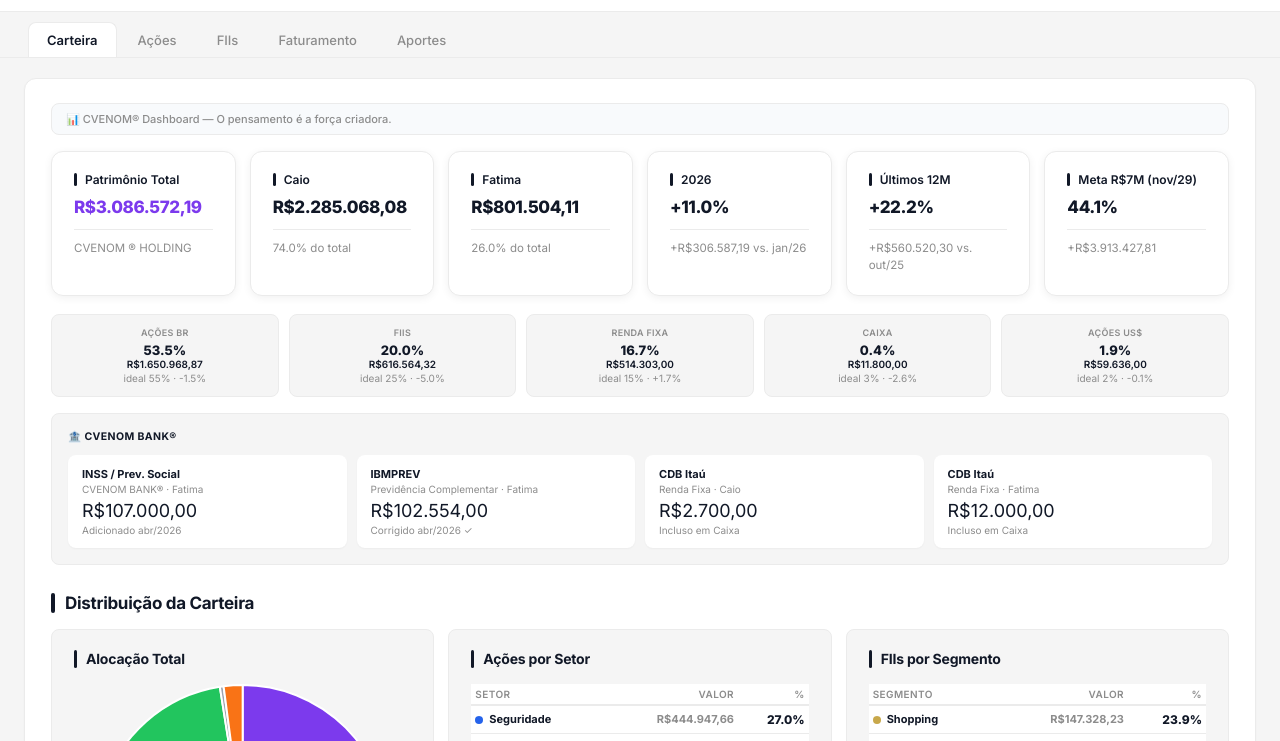
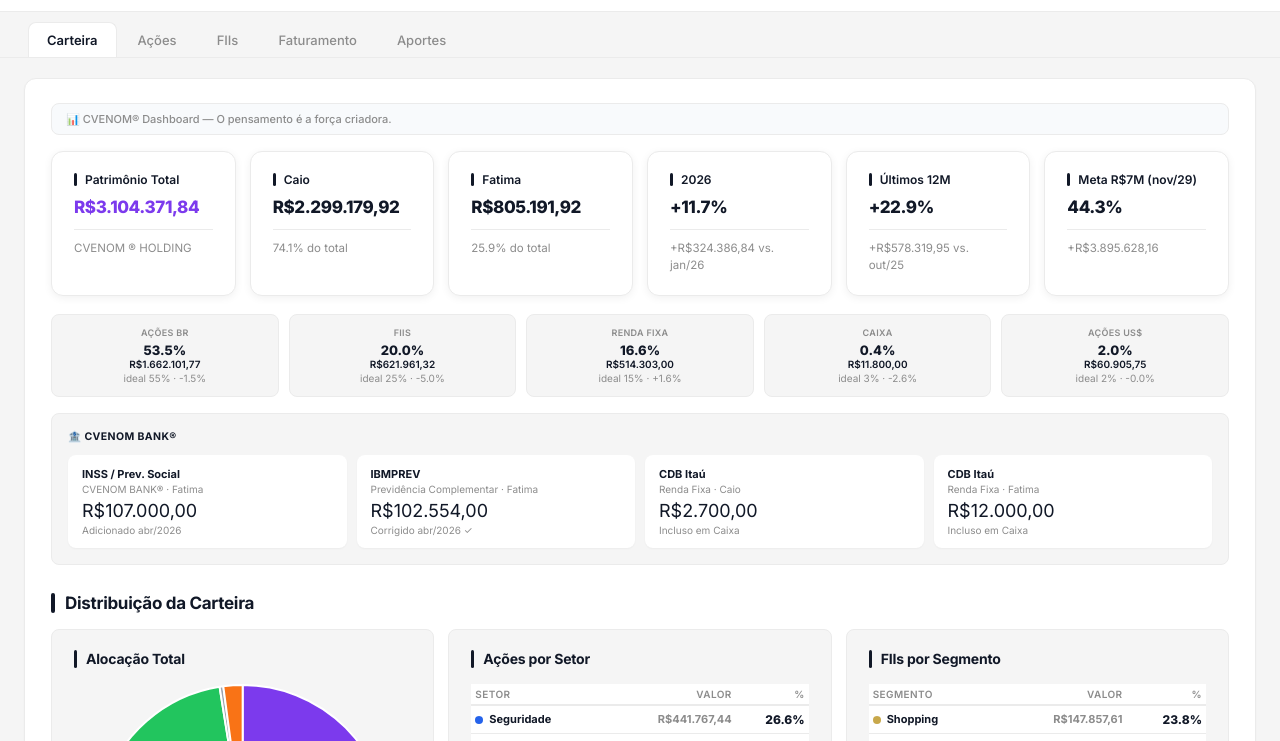
Before and after one commit to caiovenom/cvenom-dashboard, a plain HTML site: page index.html in a window 1280 px wide. Shown: the part 46-787 px from the top of the page. Drawn offline with nearby package versions, Linux system fonts and the light colour scheme.

Commit message:
sync: 25/11 v2

```diff
--- a/index.html
+++ b/index.html
@@ -658,36 +658,36 @@ const META_TOTAL_MES = 40000;
 // ── DADOS ESTÁTICOS — atualizados planilha 25/11/2026 ──────────────────
 const PMA={'BBAS3':[18.94,-21.1],'BBDC3':[14.55,-10.7],'BBSE3':[25.37,46.6],'CXSE3':[14.03,52.2],'EGIE3':[23.14,11.0],'ISAE4':[20.30,31.2],'ITSA4':[5.05,165.3],'KLBN11':[15.89,9.6],'PETR4':[26.92,63.5],'TAEE11':[28.52,47.2],'VALE3':[48.26,25.8],'VIVT3':[14.31,141.3],'WEGE3':[17.26,192.0]};
 const ACOES=[
-  {s:'VALE3', p:55.48,pm:62.6, vuc:63.01, ms:35.18, q:2867,  v:159061.16},
-  {s:'EGIE3', p:25.01,pm:27.92, vuc:24.66, ms:14.35, q:3607,  v:90211.07},
-  {s:'TAEE11', p:40.34,pm:34.85, vuc:39.17, ms:17.33, q:3645,  v:147039.3},
-  {s:'ISAE4', p:26.32,pm:23.78, vuc:26.39, ms:8.59, q:6397,  v:168369.04},
-  {s:'BBSE3', p:36.88,pm:32.22, vuc:34.01, ms:-3.74, q:5639,  v:207966.32},
-  {s:'CXSE3', p:20.34,pm:15.28, vuc:17.83, ms:-8.06, q:11651,  v:236981.34},
-  {s:'BBAS3', p:14.28,pm:21.95, vuc:16.21, ms:15.55, q:11678,  v:166761.84},
-  {s:'ITSA4', p:12.98,pm:7.97, vuc:8.82, ms:-11.4, q:7741,  v:100478.18},
-  {s:'BBDC3', p:12.56,pm:14.55, vuc:12.76, ms:38.77, q:12209,  v:153345.04},
-  {s:'KLBN11', p:16.71,pm:18.0, vuc:16.67, ms:67.56, q:5048,  v:84352.08},
-  {s:'WEGE3', p:49.35,pm:29.42, vuc:33.24, ms:-25.03, q:121,  v:5971.35},
+  {s:'VALE3', p:56.91,pm:62.6, vuc:63.01, ms:31.79, q:2867,  v:163160.97},
+  {s:'EGIE3', p:24.92,pm:27.92, vuc:24.66, ms:14.77, q:3607,  v:89886.44},
+  {s:'TAEE11', p:39.73,pm:34.85, vuc:39.17, ms:19.13, q:3645,  v:144815.85},
+  {s:'ISAE4', p:26.37,pm:23.78, vuc:26.39, ms:8.38, q:6397,  v:168688.89},
+  {s:'BBSE3', p:36.44,pm:32.22, vuc:34.01, ms:-2.58, q:5639,  v:205485.16},
+  {s:'CXSE3', p:20.28,pm:15.28, vuc:17.83, ms:-7.79, q:11651,  v:236282.28},
+  {s:'BBAS3', p:14.68,pm:21.95, vuc:16.21, ms:12.4, q:11678,  v:171433.04},
+  {s:'ITSA4', p:13.14,pm:7.97, vuc:8.82, ms:-12.48, q:7741,  v:101716.74},
+  {s:'BBDC3', p:12.96,pm:14.55, vuc:12.76, ms:34.49, q:12209,  v:158228.64},
+  {s:'KLBN11', p:16.83,pm:18.0, vuc:16.67, ms:66.37, q:5048,  v:84957.84},
+  {s:'WEGE3', p:49.66,pm:29.42, vuc:33.24, ms:-25.49, q:121,  v:6008.86},
   {s:'VIVT3', p:34.77,pm:20.04, vuc:20.0, ms:-0.55, q:1680,  v:58413.6},
-  {s:'PETR4', p:40.85,pm:30.38, vuc:29.69, ms:-6.98, q:1763,  v:72018.55}
+  {s:'PETR4', p:41.42,pm:30.38, vuc:29.69, ms:-8.26, q:1763,  v:73023.46}
 ];
 const FIIS=[
-  {s:'BTHF11', p:7.97,pm:10.12, vuc:8.38, ms:12.92, q:4252, v:33888.44},
-  {s:'IRIM11', p:55.64,pm:77.95, vuc:73.4, ms:45.58, q:431, v:23980.84},
-  {s:'PMLL11', p:98.09,pm:102.84, vuc:99.98, ms:26.41, q:660, v:64739.4},
-  {s:'XPML11', p:85.6,pm:105.12, vuc:101.39, ms:34.35, q:690, v:59064.0},
-  {s:'VISC11', p:96.81,pm:107.09, vuc:98.1, ms:26.02, q:243, v:23524.83},
+  {s:'BTHF11', p:7.98,pm:10.12, vuc:8.38, ms:12.78, q:4252, v:33930.96},
+  {s:'IRIM11', p:56.7,pm:77.95, vuc:73.4, ms:42.86, q:431, v:24437.7},
+  {s:'PMLL11', p:98.08,pm:102.84, vuc:99.98, ms:26.43, q:660, v:64732.8},
+  {s:'XPML11', p:86.25,pm:105.12, vuc:101.39, ms:33.33, q:690, v:59512.5},
+  {s:'VISC11', p:97.17,pm:107.09, vuc:98.1, ms:25.55, q:243, v:23612.31},
   {s:'HGLG11', p:142.86,pm:165.35, vuc:146.72, ms:13.4, q:305, v:43572.3},
-  {s:'BTLG11', p:95.29,pm:102.19, vuc:98.6, ms:17.54, q:712, v:67846.48},
-  {s:'LVBI11', p:101.62,pm:100.99, vuc:95.89, ms:11.2, q:278, v:28250.36},
-  {s:'KNRI11', p:143.18,pm:149.73, vuc:132.78, ms:13.14, q:161, v:23051.98},
-  {s:'HGRU11', p:114.01,pm:121.23, vuc:112.33, ms:18.41, q:436, v:49708.36},
-  {s:'TRXF11', p:54.17,pm:101.46, vuc:62.52, ms:79.07, q:925, v:50107.25},
-  {s:'MCCI11', p:89.14,pm:89.17, vuc:84.71, ms:7.7, q:514, v:45817.96},
-  {s:'VGIP11', p:61.96,pm:81.99, vuc:62.16, ms:50.1, q:774, v:47957.04},
-  {s:'RECR11', p:65.94,pm:82.72, vuc:70.52, ms:36.49, q:757, v:49916.58},
-  {s:'PVBI11', p:59.75,pm:80.83, vuc:72.99, ms:40.59, q:86, v:5138.5}
+  {s:'BTLG11', p:95.83,pm:102.19, vuc:98.6, ms:16.87, q:712, v:68230.96},
+  {s:'LVBI11', p:101.87,pm:100.99, vuc:95.89, ms:10.93, q:278, v:28319.86},
+  {s:'KNRI11', p:144.64,pm:149.73, vuc:132.78, ms:12.0, q:161, v:23287.04},
+  {s:'HGRU11', p:114.28,pm:121.23, vuc:112.33, ms:18.13, q:436, v:49826.08},
+  {s:'TRXF11', p:55.82,pm:101.46, vuc:62.52, ms:73.77, q:925, v:51633.5},
+  {s:'MCCI11', p:89.78,pm:89.17, vuc:84.71, ms:6.93, q:514, v:46146.92},
+  {s:'VGIP11', p:63.15,pm:81.99, vuc:62.16, ms:47.27, q:774, v:48878.1},
+  {s:'RECR11', p:66.95,pm:82.72, vuc:70.52, ms:34.43, q:757, v:50681.15},
+  {s:'PVBI11', p:59.99,pm:80.83, vuc:72.99, ms:40.02, q:86, v:5159.14}
 ];
 const FII_SI=[
   {t:'HGLG11',p:157.58,chg:-0.12,dy:8.49,pvp:165.48,teto:165.0,caixa:0,s:'Logístico',cor:'#2563eb'},
@@ -793,13 +793,13 @@ const MENSAIS=[
   {ano:'2026',m:'Nov/26',total:14209, fii:6405, acoes:7800, dolar:4}
 ];
 const PATRIM_EVOL=[
-  {ano:'2022',v:1020332},{ano:'2023',v:1628115},{ano:'2024',v:2035364},{ano:'2025',v:2779985},{ano:'2026*', v: 3086572.19}
+  {ano:'2022',v:1020332},{ano:'2023',v:1628115},{ano:'2024',v:2035364},{ano:'2025',v:2779985},{ano:'2026*', v: 3104371.84}
 ];
 
 // ── CONSTANTES ───────────────────────────────────────────────────────────────
-let PAT = 3086572.19;
-let CAIO = 2285068.08;
-let FATIMA = 801504.11;
+let PAT = 3104371.84;
+let CAIO = 2299179.92;
+let FATIMA = 805191.92;
 let RF = 514303.0;
 
 // ── ÍNDICES — fechamento do dia (atualizado pelo sync diário) ──────────────
@@ -812,12 +812,12 @@ const INDICES_HOJE = {
   ]
 };
 let CAIXA = 11800.0;
-let ACOES_US = 59636.0;
-let PAT_CRESC_RS  = 306587.19;  // crescimento vs fechamento ano anterior
-let PAT_CRESC_PCT = 11.03;      // % crescimento vs fechamento ano anterior
+let ACOES_US = 60905.75;
+let PAT_CRESC_RS  = 324386.84;  // crescimento vs fechamento ano anterior
+let PAT_CRESC_PCT = 11.67;      // % crescimento vs fechamento ano anterior
 let PAT_CRESC_REF = 'jan/26';   // referência do início do período
-let PAT_ULT12M_RS  = 560520.3; // upside últimos 12 meses (out/25 → nov/26)
-let PAT_ULT12M_PCT = 22.19;      // % upside últimos 12 meses
+let PAT_ULT12M_RS  = 578319.95; // upside últimos 12 meses (out/25 → nov/26)
+let PAT_ULT12M_PCT = 22.89;      // % upside últimos 12 meses
 let PAT_ULT12M_REF = 'out/25';   // referência dos últimos 12m
 const INSS_F   = 107000;
 const IBMPREV  = 102554;
```
